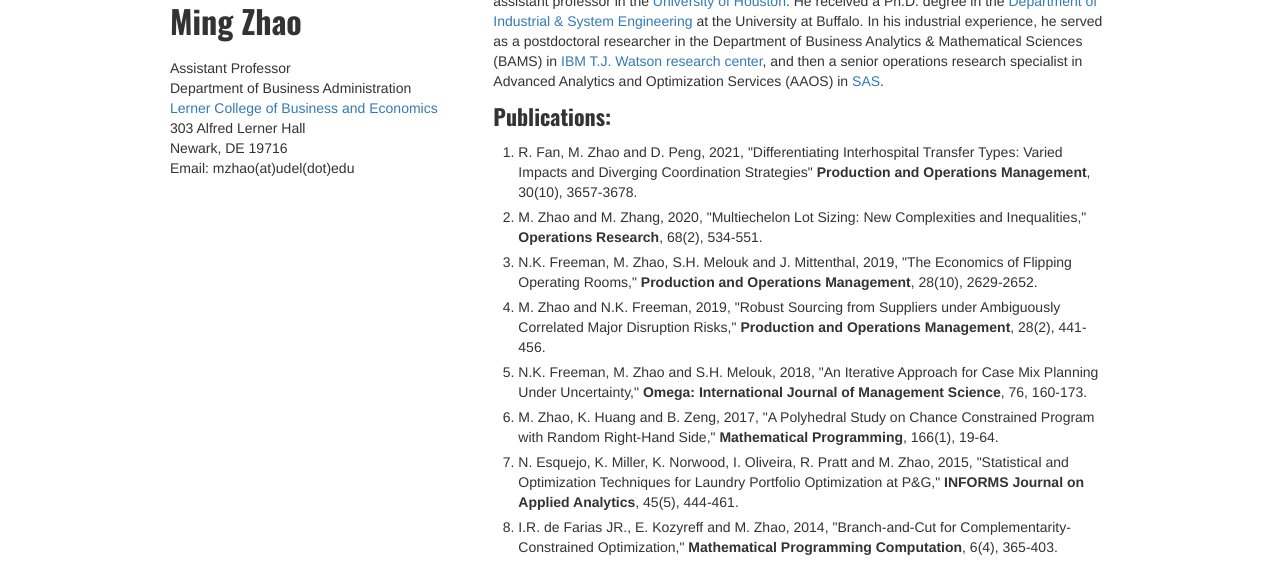
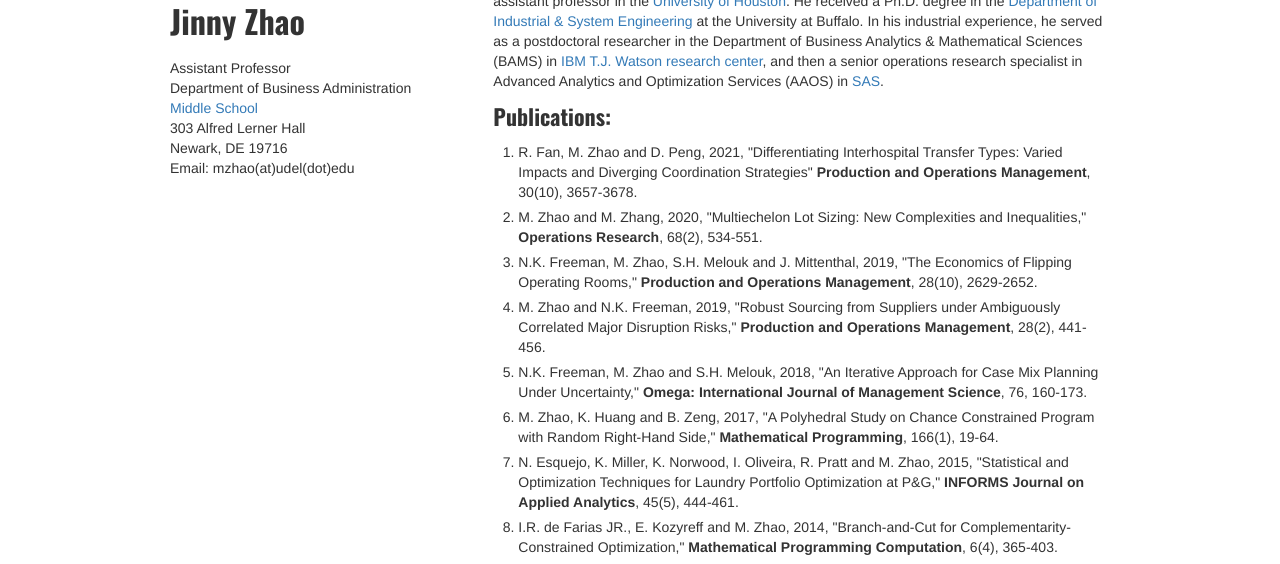
Before and after one commit to jinny-zhao/jinny-zhao.github.io, a plain HTML site: page index.html in a window 1280 px wide. Shown: the part 234-798 px from the top of the page. Drawn offline with nearby package versions, Linux system fonts and the light colour scheme.

Commit message:
Update index.html

```diff
--- a/index.html
+++ b/index.html
@@ -48,10 +48,10 @@
 	<div class="col-md-4">
 	<!-- Main Image -->
 	<img class="img-responsive" src="./images/profile.png" width="160" height="160" alt="">
-	<div style="font-family: 'Oswald', sans-serif; font-size: 32px;">Ming Zhao</div></b>
+	<div style="font-family: 'Oswald', sans-serif; font-size: 32px;">Jinny Zhao</div></b>
 	<p>Assistant Professor<br>
 	Department of Business Administration<br>
-	<a href="https://lerner.udel.edu/">Lerner College of Business and Economics</a><br>
+	<a href="https://google.com/">Middle School</a><br>
 	303 Alfred Lerner Hall<br>
 	Newark, DE 19716<br>
 	<!-- Phone: 713.743.7530<br> -->
```
